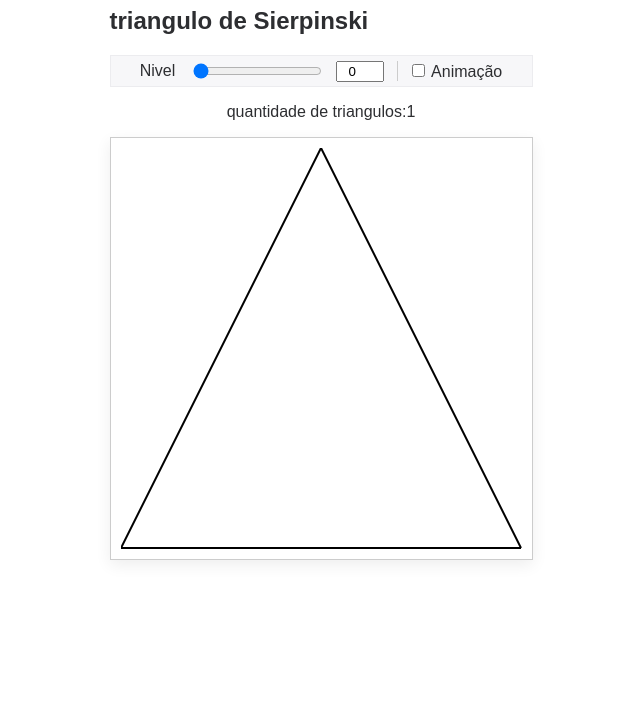
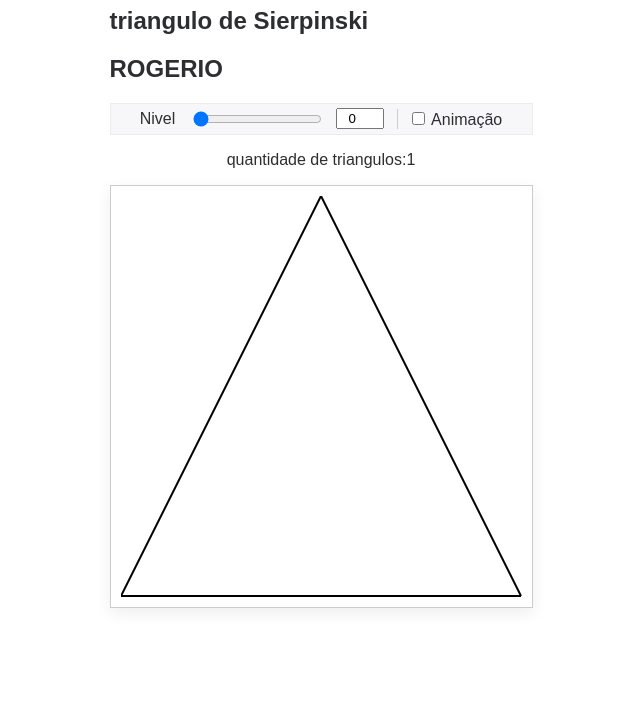
Before and after one commit to Rogerio-C-F-Cardoso/Front_End-Fractual, a plain HTML site: page index.html in a window 1280 px wide. Shown: the part 73-800 px from the top of the page, without its empty margins (319-959 px from the left). Drawn offline with Linux system fonts and the light colour scheme.

Commit message:
index.html

```diff
--- a/index.html
+++ b/index.html
@@ -11,6 +11,7 @@
     <div class="contenido">
         <h1>fractais con javascript</h1>
         <h2>triangulo de Sierpinski</h2>
+        <h2>ROGERIO</h2>
         <div class="controles">
             <label for="niveles">Nivel</label>
             <input id="niveles" value="0"  type="range" min="0"
```
